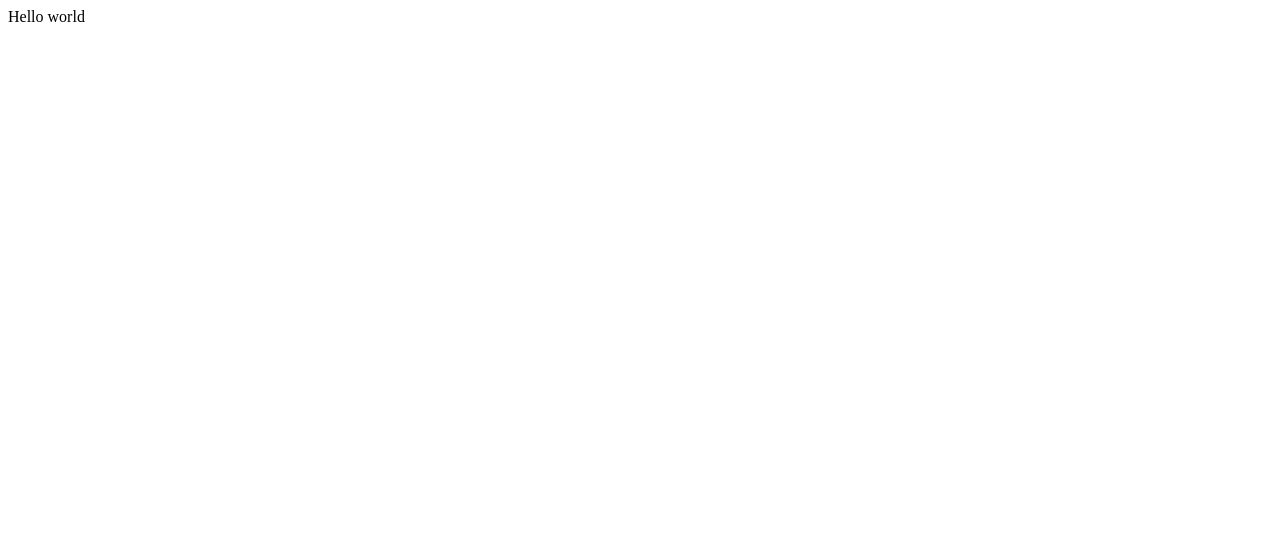
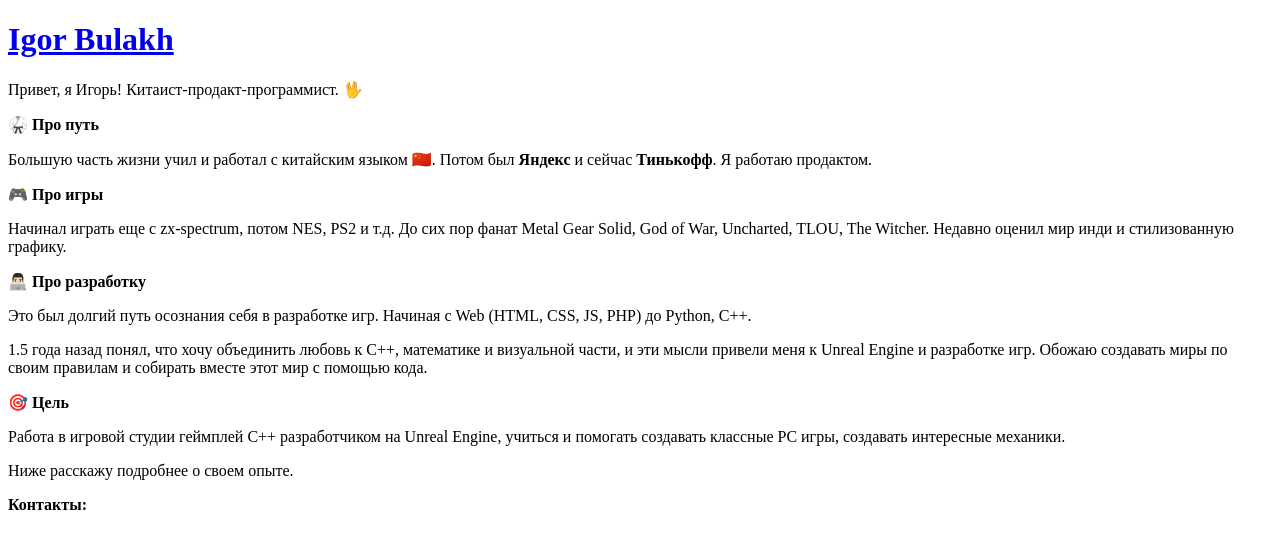
Before and after one commit to puffikru/puffikru.github.io, a plain HTML site: page index.html in a window 1280 px wide. Drawn offline with Linux system fonts and the light colour scheme.

Commit message:
Add intro

```diff
--- a/index.html
+++ b/index.html
@@ -1 +1,39 @@
-Hello world
+<!DOCTYPE html>
+<html lang="en">
+<head>
+    <meta charset="UTF-8">
+    <meta name="viewport" content="width=device-width, initial-scale=1.0">
+    <title>Igor Bulakh</title>
+</head>
+<body>
+    <div class="header">
+        <h1><a href="https://puffiru.github.io/">Igor Bulakh</a></h1>
+    </div>
+    <div class="main">
+        <p>Привет, я Игорь! Китаист-продакт-программист. 🖖</p>
+
+        🥋 <b>Про путь</b>
+
+        <p>Большую часть жизни учил и работал с китайским языком 🇨🇳. Потом был <b><span>Я</span>ндекс</b> и сейчас <b>Тинькофф</b>. Я работаю продактом.</p>
+
+        🎮 <b>Про игры</b>
+
+        <p>Начинал играть еще с zx-spectrum, потом NES, PS2 и т.д. До сих пор фанат Metal Gear Solid, God of War, Uncharted, TLOU, The Witcher. Недавно оценил мир инди и стилизованную графику. </p>
+
+        👨🏻‍💻 <b>Про разработку</b>
+
+        <p>Это был долгий путь осознания себя в разработке игр. Начиная с Web (HTML, CSS, JS, PHP) до Python, C++.</p>
+
+        <p>1.5 года назад понял, что хочу объединить любовь к С++, математике и визуальной части, и эти мысли привели меня к Unreal Engine и разработке игр. Обожаю создавать миры по своим правилам и собирать вместе этот мир с помощью кода. </p>
+
+        🎯 <b>Цель</b>
+
+        <p>Работа в игровой студии геймплей C++ разработчиком на Unreal Engine, учиться и помогать создавать классные PC игры, создавать интересные механики. </p>
+
+        <p>Ниже расскажу подробнее о своем опыте.</p>
+    </div>
+    <div class="footer">
+        <b>Контакты:</b>
+    </div>
+</body>
+</html>
```
